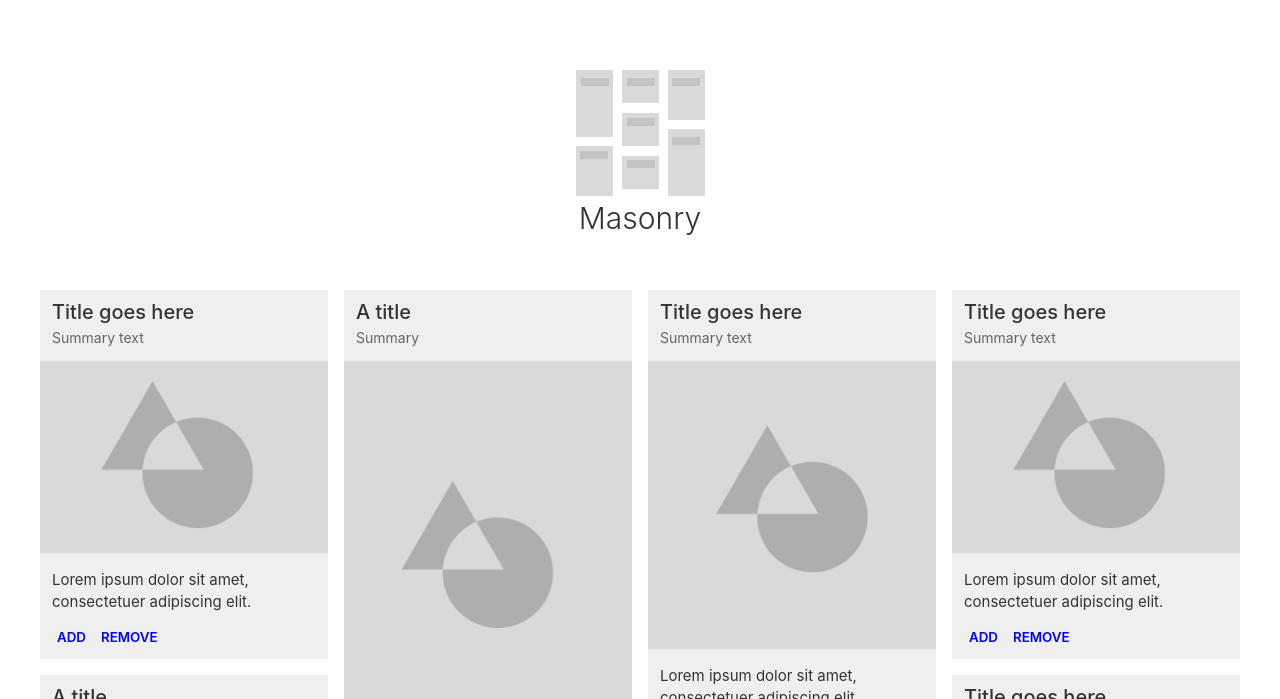
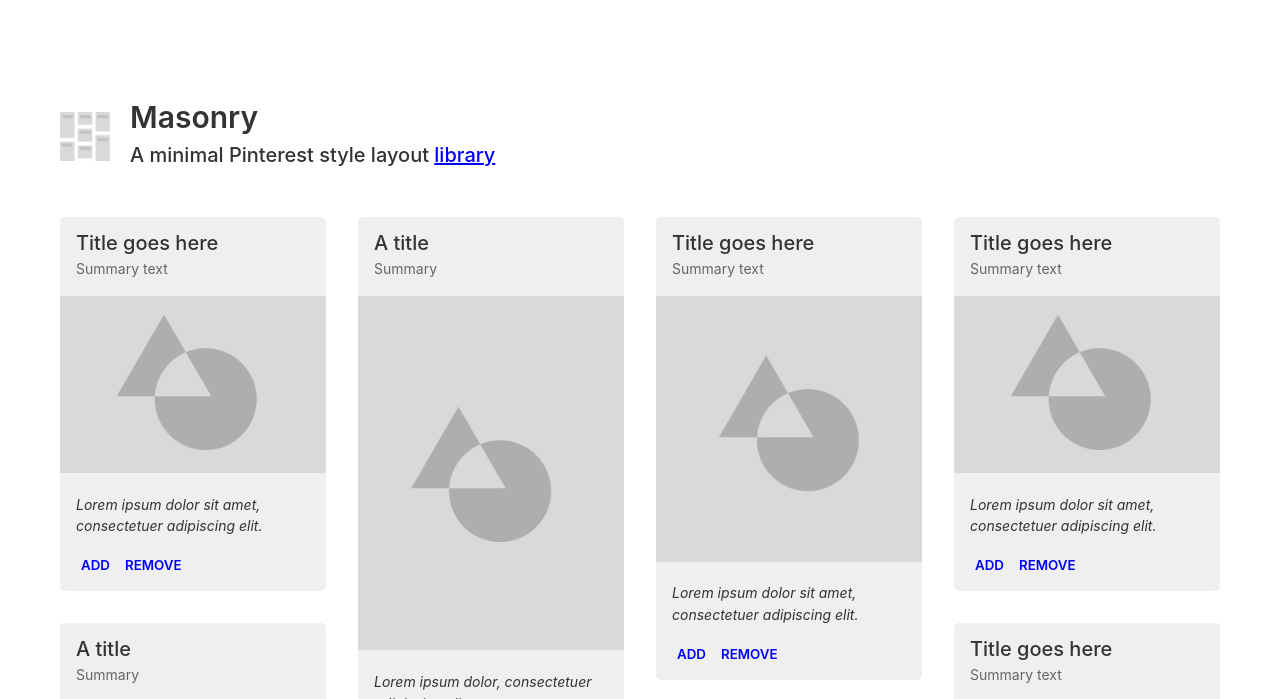
Before and after one commit to hellraiserrob/masonry, a website built with Vite: page index.html in a window 1280 px wide. Shown: the top 699 px of the page. Built offline with nearby package versions, Linux system fonts and the light colour scheme.

Commit message:
design tweaks

```diff
--- a/index.html
+++ b/index.html
@@ -12,10 +12,10 @@
 <body>
   <div id="app">
     <div id="main">
-      <div class="text-center p50">
-        <img src="/images/logo.png" alt="">
-        <h1>Masonry</h1>
-        <!-- <h2>Layout library</h2> -->
+      <div class="header mb50">
+        <img src="/images/logo.png" width="50" alt="">
+        <h1 class="mb10">Masonry</h1>
+        <h2>A minimal Pinterest style layout <a href="https://github.com/hellraiserrob/masonry">library</a></h2>
       </div>
 
       <div class="masonry">
--- a/src/index.ts
+++ b/src/index.ts
@@ -18,7 +18,7 @@ const options = [
         y: 0
       }
     ],
-    gutter: 16,
+    gutter: 32,
   },
   {
     threshold: 600,
@@ -40,7 +40,7 @@ const options = [
         y: 0
       }
     ],
-    gutter: 16,
+    gutter: 32,
   },
   {
     threshold: 1000,
@@ -67,7 +67,7 @@ const options = [
         y: 0
       }
     ],
-    gutter: 16,
+    gutter: 32,
   }
 ];
 
--- a/src/main.scss
+++ b/src/main.scss
@@ -27,7 +27,7 @@ h1, h2, h3, h4, h5 {
 h1 {
   font-size: 30px;
   line-height: 35px;
-  font-weight: 300;
+  font-weight: 600;
   margin-bottom: 4px;
 }
 
@@ -42,9 +42,29 @@ h3 {
   font-size: 14px;
 }
 
+a {
+  color: blue;
+
+  &:focus {
+    outline: black 2px solid;
+  }
+}
+
 #main {
   max-width: 1200px;
-  margin: 20px auto;
+  margin: 100px auto;
+  padding: 0 20px;
+}
+
+.header {
+  position: relative;
+  padding-left: 70px;
+
+  img {
+    position: absolute;
+    top: 12px;
+    left: 0;
+  }
 }
 
 .text-center {
@@ -59,6 +79,9 @@ h3 {
   padding: 50px;
 }
 
+.mb10 {
+  margin-bottom: 10px;
+}
 .mb50 {
   margin-bottom: 50px;
 }
@@ -66,7 +89,7 @@ h3 {
 .masonry {
   &__results {
     position: relative;
-    margin: 0 -8px;
+    margin: 0 -16px;
     transition: height ease 0.5s;
   }
 }
@@ -75,7 +98,7 @@ h3 {
   position: absolute;
   opacity: 0;
   transition: opacity ease 0.6s;
-  padding: 0 8px;
+  padding: 0 16px;
 
   &--active {
     opacity: 1;
@@ -83,13 +106,14 @@ h3 {
 
   &__style {
     background: #efefef;
-    border-radius: 2px;
+    border-radius: 5px;
     display: flex;
     flex-direction: column;
+    overflow: hidden;
   }
 
   &__title {
-    padding: 12px;
+    padding: 16px;
   }
 
   &__image {
@@ -100,13 +124,14 @@ h3 {
   }
 
   &__text {
-    padding: 12px;
-    font-size: 15px;
+    padding: 16px;
+    font-size: 14px;
+    font-style: italic;
   }
 
   &__actions {
     margin-top: auto;
-    padding: 0 12px 12px 12px;
+    padding: 0 16px 16px 16px;
 
     button {
       padding: 2px 5px;
@@ -125,7 +150,7 @@ h3 {
       }
 
       &:focus {
-        outline: red 2px solid;
+        outline: black 2px solid;
       }
 
       & + & {
@@ -136,20 +161,22 @@ h3 {
 }
 
 .button {
-  border: 1px solid #ccc;
-  border-radius: 2px;
-  padding: 5px 20px;
+  border: 0;
+  border-radius: 25px;
+  padding: 10px 30px;
   font-size: 18px;
   background: transparent;
-  font-weight: 500;
+  // font-weight: 500;
   cursor: pointer;
-  transition: border ease 0.2s;
+  transition: background ease 0.2s;
+  // font-style: italic;
+  background-color: #efefef;
 
   &:hover {
-    border-color: #ccc;
+    background-color: #ddd;
   }
 
   &:focus {
-    outline: red 2px solid;
+    outline: blue 2px solid;
   }
 }
--- a/src/masonry.ts
+++ b/src/masonry.ts
@@ -103,9 +103,11 @@ function layout() {
         el.classList.add(css.cardActive);
         const inView = new InView();
 
-        inView.bindScroll(el, () => {
-          el.classList.add(css.cardActive);
-        });
+        window.setTimeout(() => {
+          inView.bindScroll(el, () => {
+            el.classList.add(css.cardActive);
+          });
+        }, 0)
       }
     }
   });
```
